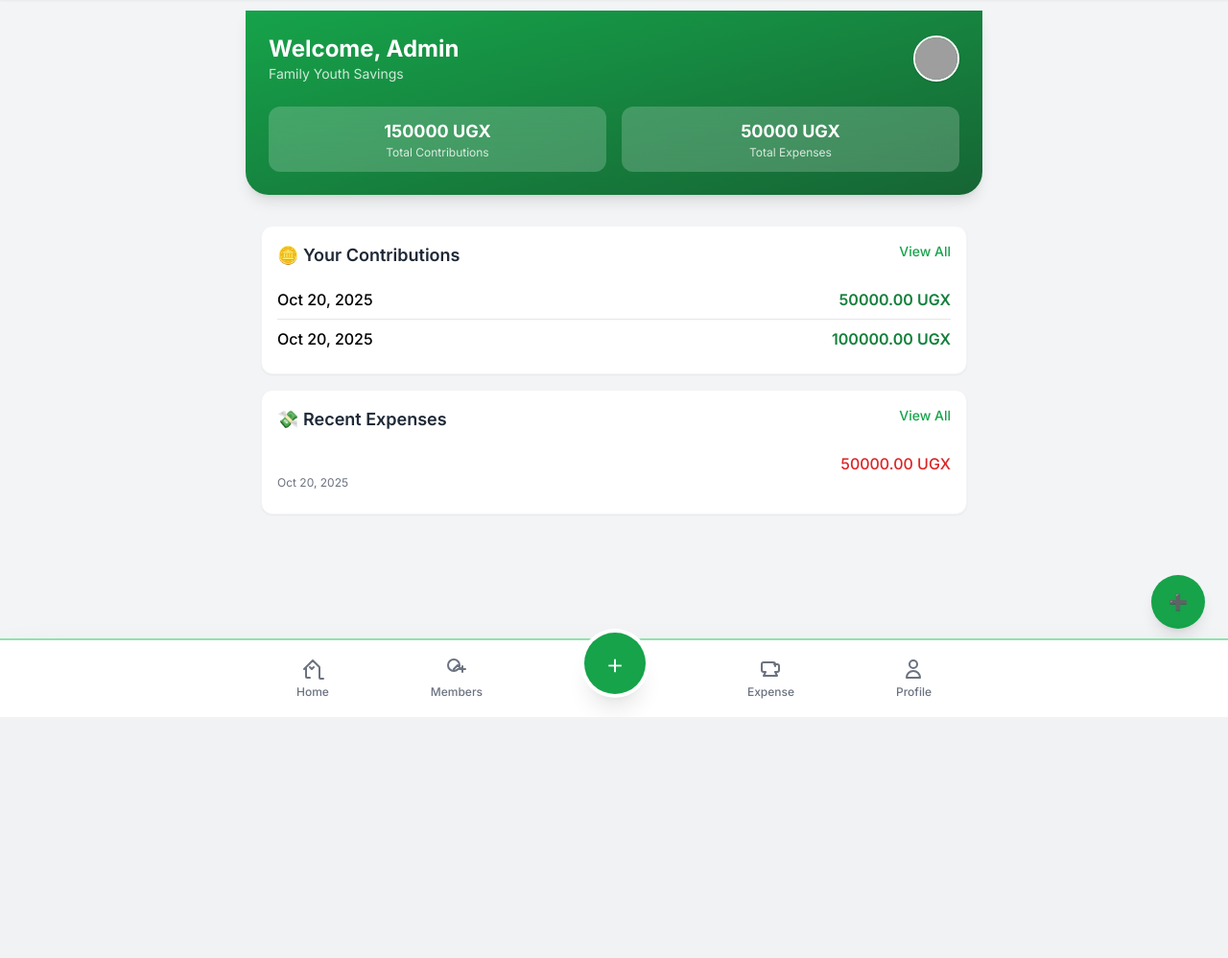
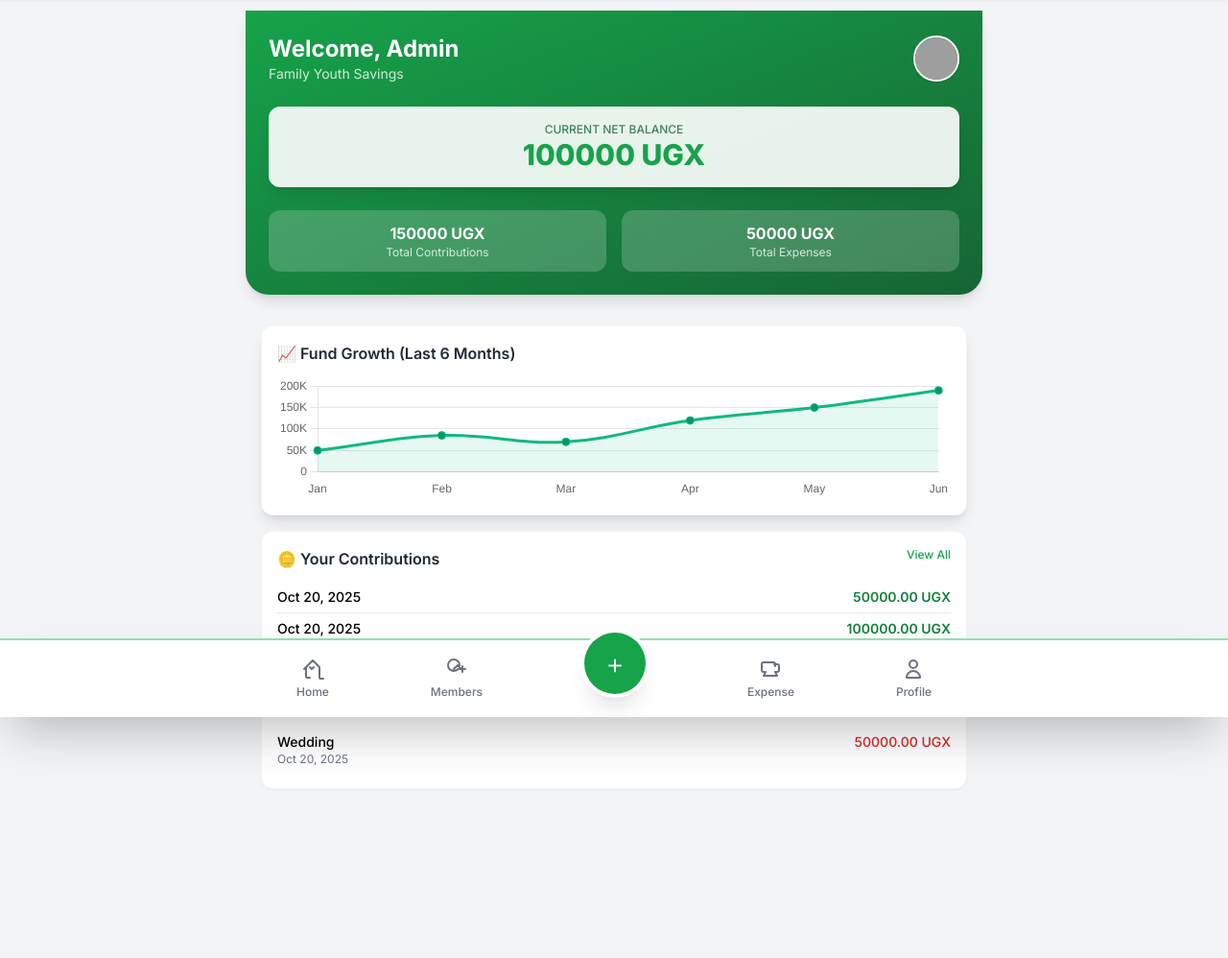
Before and after one commit to opiodaniel/family_savings_project, a Django app: page /dashboard/ in a window 1280 px wide. Shown: the part 53-1051 px from the top of the page at 96% size. Before the commit the page ends 800 px from the top, so only its background shows below. Run offline with Django 5.2, Linux system fonts and the light colour scheme; a user stored in the database is signed in; data comes from the database, SQL or seed files in the repository; some libraries are stand-ins or nearby versions; grey boxes are pictures that could not be loaded.

Commit message:
working on dashboard design

```diff
--- a/savings/templates/base.html
+++ b/savings/templates/base.html
@@ -6,6 +6,7 @@
   <meta name="viewport" content="width=device-width, initial-scale=1.0">
   <link href="https://fonts.googleapis.com/css2?family=Inter:wght@100..900&display=swap" rel="stylesheet">
   <script src="https://cdn.tailwindcss.com"></script>
+  <script src="https://cdn.jsdelivr.net/npm/chart.js@4.4.3/dist/chart.umd.min.js"></script>
   <style>
     body {
       font-family: 'Inter', sans-serif;
--- a/savings/templates/dashboard.html
+++ b/savings/templates/dashboard.html
@@ -16,14 +16,39 @@
     </div>
   </div>
 
+  <!-- Net Balance - Most Important Metric (NEWLY ADDED) -->
+  <div class="bg-white/90 backdrop-blur-sm p-4 rounded-xl shadow-lg mt-6 text-center text-green-800">
+      <p class="text-xs font-medium opacity-80">CURRENT NET BALANCE</p>
+      <!-- Conditional class for negative balance -->
+      <p class="text-3xl font-extrabold
+         {% if net_balance >= 0 %}text-green-600{% else %}text-red-500{% endif %}">
+          {{ net_balance|default:"0.00" }} UGX
+      </p>
+  </div>
+
+  <!-- Contributions and Expenses Summary -->
   <div class="mt-6 grid grid-cols-2 gap-4 text-center">
     <div class="bg-white/20 backdrop-blur-lg p-3 rounded-xl">
-      <p class="text-lg font-bold">{{ total_contributions }} UGX</p>
+      <p class="text-base font-bold">{{ total_contributions|default:"0.00" }} UGX</p>
       <p class="text-xs opacity-80">Total Contributions</p>
     </div>
     <div class="bg-white/20 backdrop-blur-lg p-3 rounded-xl">
-      <p class="text-lg font-bold">{{ total_expenses }} UGX</p>
+      <p class="text-base font-bold">{{ total_expenses|default:"0.00" }} UGX</p>
       <p class="text-xs opacity-80">Total Expenses</p>
+    </div>
+  </div>
+</div>
+
+<!-- Chart Section: Fund Growth Trend - FIX APPLIED HERE -->
+<div class="px-4 mb-4">
+    <div class="bg-white p-4 rounded-xl shadow-lg border border-gray-100">
+        <h2 class="text-base font-semibold text-gray-800 mb-3">
+            📈 Fund Growth (Last 6 Months)
+        </h2>
+        <!-- New wrapper div (w-full h-32) strictly controls the canvas size -->
+        <div class="w-full h-32">
+            <!-- Canvas now uses w-full h-full to fill its locked parent -->
+            <canvas id="balanceChart" class="w-full h-full"></canvas>
         </div>
     </div>
 </div>
@@ -31,16 +56,19 @@
 <!-- Section: Contributions -->
 <div class="space-y-4 px-4 mb-16">
   <div class="bg-white p-4 rounded-xl shadow-sm border border-gray-100">
-    <h2 class="text-lg font-semibold text-gray-800 mb-3 flex justify-between">
+    <h2 class="text-base font-semibold text-gray-800 mb-3 flex justify-between">
       <span>🪙 Your Contributions</span>
-      <a href="{% url 'monthly_summary' %}" class="text-green-600 text-sm font-medium">View All</a>
+      <a href="{% url 'monthly_summary' %}" class="text-green-600 text-xs font-medium">View All</a>
     </h2>
+
+    <!-- Scrollable Container for Contributions -->
+    <div class="max-h-40 overflow-y-auto">
       {% if user_contributions %}
         <ul class="divide-y">
           {% for c in user_contributions %}
-          <li class="py-2 flex justify-between">
-            <span class="font-medium">{{ c.date|date:"M d, Y" }}</span>
-            <span class="text-green-700 font-semibold">{{ c.amount }} UGX</span>
+            <li class="py-1.5 flex justify-between">
+              <span class="text-sm font-medium">{{ c.date|date:"M d, Y" }}</span>
+              <span class="text-sm text-green-700 font-semibold">{{ c.amount }} UGX</span>
             </li>
           {% endfor %}
         </ul>
@@ -48,20 +76,24 @@
         <p class="text-gray-500 text-sm text-center py-2">No contributions yet.</p>
       {% endif %}
     </div>
+  </div>
 
   <!-- Section: Recent Expenses -->
   <div class="bg-white p-4 rounded-xl shadow-sm border border-gray-100">
-    <h2 class="text-lg font-semibold text-gray-800 mb-3 flex justify-between">
+    <h2 class="text-base font-semibold text-gray-800 mb-3 flex justify-between">
       <span>💸 Recent Expenses</span>
-      <a href="{% url 'monthly_summary' %}" class="text-green-600 text-sm font-medium">View All</a>
+      <a href="{% url 'monthly_summary' %}" class="text-green-600 text-xs font-medium">View All</a>
     </h2>
+
+    <!-- Scrollable Container for Expenses -->
+    <div class="max-h-40 overflow-y-auto">
       {% if expenses %}
         <ul class="divide-y">
           {% for e in expenses %}
-          <li class="py-2">
+            <li class="py-1.5">
               <div class="flex justify-between font-medium">
-              <span>{{ e.expense_type }}</span>
-              <span class="text-red-600">{{ e.amount }} UGX</span>
+                <span class="text-sm">{{ e.category|title }}</span>
+                <span class="text-sm text-red-600">{{ e.amount }} UGX</span>
               </div>
               <p class="text-xs text-gray-500">{{ e.date|date:"M d, Y" }}</p>
             </li>
@@ -72,18 +104,67 @@
       {% endif %}
     </div>
   </div>
+</div>
 
-<!-- Floating Action Buttons for Admin -->
-{% if user.is_staff %}
-<div class="fixed bottom-6 right-6 flex flex-col gap-3">
-  <a href="{% url 'add_contribution' %}"
-     class="w-14 h-14 flex items-center justify-center rounded-full bg-green-600 text-white shadow-lg hover:bg-green-700">
-    ➕
-  </a>
-  <a href="{% url 'add_expense' %}"
-     class="w-14 h-14 flex items-center justify-center rounded-full bg-red-600 text-white shadow-lg hover:bg-red-700">
-    💸
-  </a>
-</div>
-{% endif %}
+<!-- Chart.js setup for Fund Growth (Requires Chart.js library loaded in base.html) -->
+<script>
+
+  // Placeholder Data: Your Django view must calculate the monthly net balances
+  // and pass them to the template to replace these placeholders.
+  const chartLabels = ['Jan', 'Feb', 'Mar', 'Apr', 'May', 'Jun'];
+  const chartData = [50000, 85000, 70000, 120000, 150000, 190000];
+
+  if (document.getElementById('balanceChart')) {
+    const ctx = document.getElementById('balanceChart').getContext('2d');
+    new Chart(ctx, {
+      type: 'line',
+      data: {
+        labels: chartLabels,
+        datasets: [{
+          label: 'Net Balance (UGX)',
+          data: chartData,
+          borderColor: '#10B981', // green-500
+          backgroundColor: 'rgba(16, 185, 129, 0.1)',
+          tension: 0.4,
+          fill: true,
+          pointRadius: 4,
+          pointBackgroundColor: '#059669', // green-600
+        }]
+      },
+      options: {
+        responsive: true,
+        maintainAspectRatio: false,
+        plugins: {
+          legend: {
+            display: false
+          },
+          tooltip: {
+            mode: 'index',
+            intersect: false,
+          }
+        },
+        scales: {
+          x: {
+            grid: {
+              display: false
+            }
+          },
+          y: {
+            beginAtZero: true,
+            ticks: {
+                // Formatting for larger numbers (e.g., K for thousands)
+                callback: function(value, index, values) {
+                    if (value >= 1000) {
+                        return value / 1000 + 'K';
+                    }
+                    return value;
+                }
+            }
+          }
+        }
+      }
+    });
+  }
+</script>
+<!-- Floating Action Buttons for Admin (Replaced by Bottom Nav in base.html) -->
 {% endblock %}
--- a/savings/views.py
+++ b/savings/views.py
@@ -103,11 +103,13 @@ def dashboard(request):
     total_expenses = Expense.objects.filter(date__month=month, date__year=year).aggregate(total=Sum('amount'))['total'] or 0
     user_contributions = Contribution.objects.filter(month=month, year=year).select_related('member')
     expenses = Expense.objects.filter(date__month=month, date__year=year)
+    net_balance = total_contributions - total_expenses
     return render(request, 'dashboard.html', {
         'total_contributions': total_contributions,
         'total_expenses': total_expenses,
         'user_contributions': user_contributions,
         'expenses': expenses,
+        'net_balance': net_balance,
         'month': calendar.month_name[month],
         'year': year
     })
```
Lines whose indentation alone changed are shown as unchanged.
